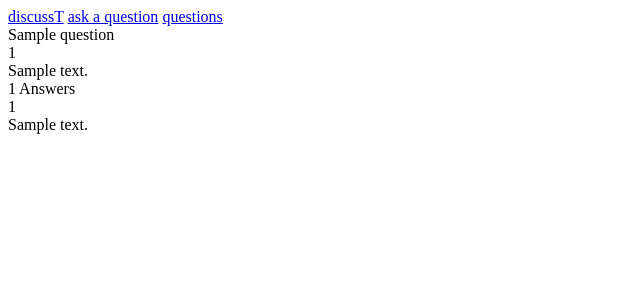
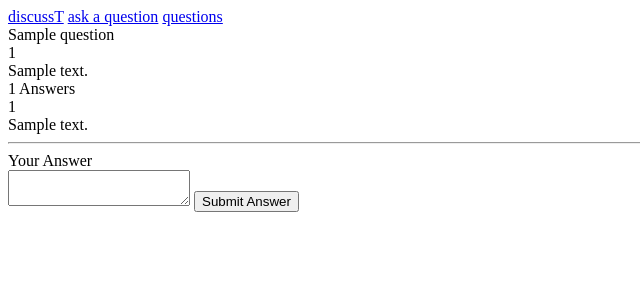
Before and after one commit to jkeesh/QuestionHut, a Django app: page /question/1/ in a window 1280 px wide. Shown: the top 300 px of the page, without its empty margins (0-640 px from the left). Run offline with Django 3.2, Linux system fonts and the light colour scheme; tables that the repository leaves empty hold one stand-in row (values such as "Sample post"); parts of the project's set-up code (start-up, migrations or seed data) failed here and were passed over.

Commit message:
display answer box

```diff
--- a/application/templates/question.html
+++ b/application/templates/question.html
@@ -33,5 +33,17 @@
 
 {% endfor %}
 
+<hr/>
+
+<div id="your_answer">
+	Your Answer
+</div>
+
+<form action="/answer_question" method="post">
+	{% csrf_token %}
+	<textarea name="answer"></textarea>
+	<input type="submit" value="Submit Answer" />
+</form>
+
 
 {% endblock %}
```
